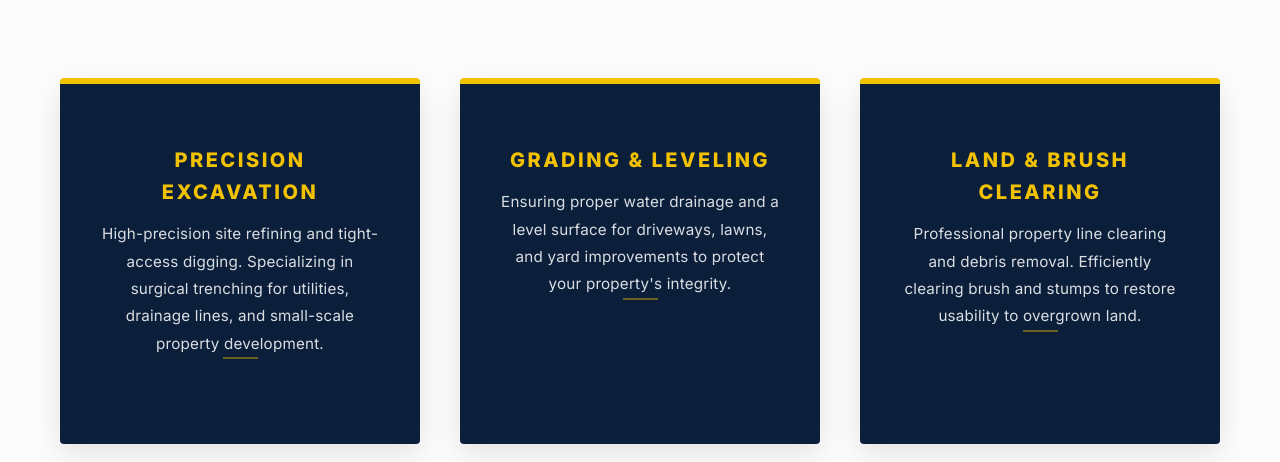
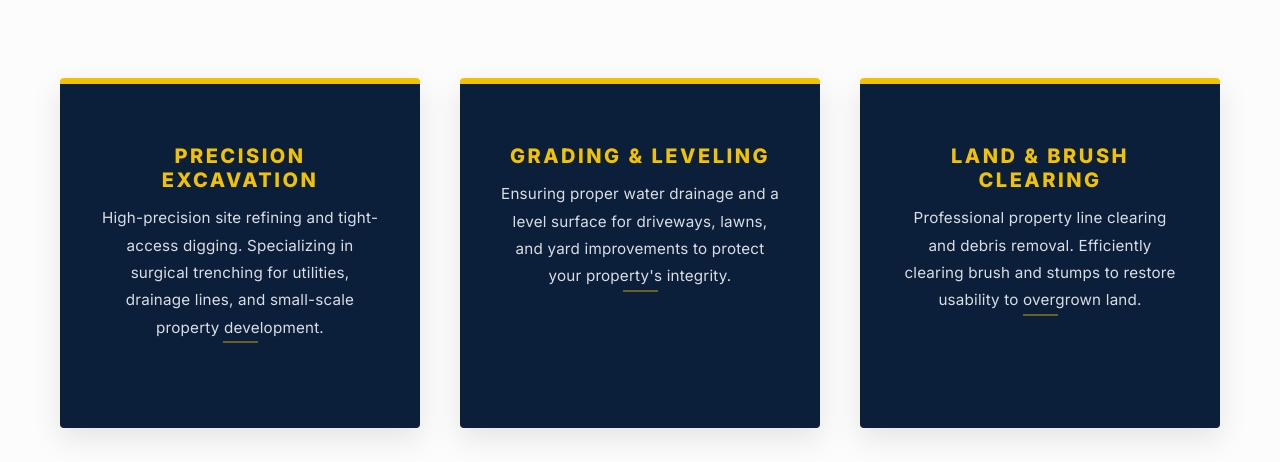
Before and after one commit to th-web-studio/Phipps-excavating-v2, a plain HTML site: page services.html in a window 1280 px wide. Shown: the part 490-952 px from the top of the page. Drawn offline with Linux system fonts and the light colour scheme.

Commit message:
Update services.html

```diff
--- a/services.html
+++ b/services.html
@@ -9,42 +9,48 @@
   <link href="https://fonts.googleapis.com/css2?family=Inter:wght@400;600;700;800&display=swap" rel="stylesheet">
   <link rel="stylesheet" href="style.css">
   <style>
-    /* Premium Organized Card Styles */
-    .section {
+    /* PREMIUM ORGANIZED CARD STYLES
+       These styles target only the services section to ensure
+       nothing else on your site changes.
+    */
+    .section-services {
       background-color: #fcfcfc;
       padding: 100px 0;
     }
 
-    .grid {
+    .services-grid {
       display: grid;
       grid-template-columns: repeat(auto-fit, minmax(320px, 1fr));
       gap: 40px;
+      max-width: 1200px;
+      margin: 0 auto;
     }
 
-    .card {
-      background-color: #0B1F3B; /* Brand Navy */
-      border-top: 6px solid #F2C200; /* Bold Yellow Accent */
+    .service-card {
+      background-color: #0B1F3B; /* Deep Brand Navy */
+      border-top: 6px solid #F2C200; /* Precision Yellow Accent */
       padding: 60px 35px;
       text-align: center;
       transition: all 0.4s cubic-bezier(0.175, 0.885, 0.32, 1.275);
       border-radius: 4px;
       display: flex;
       flex-direction: column;
-      align-items: center; /* Organization: Vertical Centering */
+      align-items: center;
       box-shadow: 0 10px 30px rgba(0, 0, 0, 0.1);
     }
 
-    .card h3 {
+    .service-card h3 {
       color: #F2C200;
       font-size: 1.25rem;
       margin-bottom: 12px;
       text-transform: uppercase;
-      letter-spacing: 2.5px; /* Organization: Hierarchy through spacing */
+      letter-spacing: 2.5px;
       font-weight: 800;
+      line-height: 1.2;
     }
 
-    /* The Organizational Divider */
-    .card::after {
+    /* The Organizational Divider: Adds a 'Studio' touch */
+    .service-card::after {
       content: "";
       width: 35px;
       height: 2px;
@@ -53,23 +59,23 @@
       display: block;
     }
 
-    .card p {
-      color: rgba(255, 255, 255, 0.85); /* Organization: Soft white for readability */
-      line-height: 1.8; /* Organization: Leading for scanning */
+    .service-card p {
+      color: rgba(255, 255, 255, 0.85);
+      line-height: 1.8; /* Professional leading */
       font-size: 0.95rem;
-      max-width: 280px; /* Organization: Preventing long line lengths */
+      max-width: 280px; /* Crucial for keeping text organized and readable */
       margin: 0 auto;
       font-weight: 400;
       letter-spacing: 0.2px;
     }
 
-    .card:hover {
+    .service-card:hover {
       transform: translateY(-12px);
       box-shadow: 0 25px 50px rgba(0, 0, 0, 0.4);
       background-color: #0e274a;
     }
 
-    /* Hero Text Refinement */
+    /* Hero Refinement */
     .services-hero p {
         max-width: 600px;
         margin: 0 auto;
@@ -114,21 +120,21 @@
     </div>
   </header>
 
-  <section class="section">
+  <section class="section-services">
     <div class="container">
-      <div class="grid">
+      <div class="services-grid">
 
-        <div class="card">
+        <div class="service-card">
           <h3>Precision Excavation</h3>
           <p>High-precision site refining and tight-access digging. Specializing in surgical trenching for utilities, drainage lines, and small-scale property development.</p>
         </div>
 
-        <div class="card">
+        <div class="service-card">
           <h3>Grading & Leveling</h3>
           <p>Ensuring proper water drainage and a level surface for driveways, lawns, and yard improvements to protect your property's integrity.</p>
         </div>
 
-        <div class="card">
+        <div class="service-card">
           <h3>Land & Brush Clearing</h3>
           <p>Professional property line clearing and debris removal. Efficiently clearing brush and stumps to restore usability to overgrown land.</p>
         </div>
@@ -138,7 +144,7 @@
   </section>
 
   <footer>
-    <div class="container">
+    <div class="container" style="text-align: center;">
       <div class="social-links">
         <a href="https://www.facebook.com/share/1DdmKdBbGn/?mibextid=wwXIfr" target="_blank" rel="noopener noreferrer">Find us on Facebook</a>
       </div>
```
